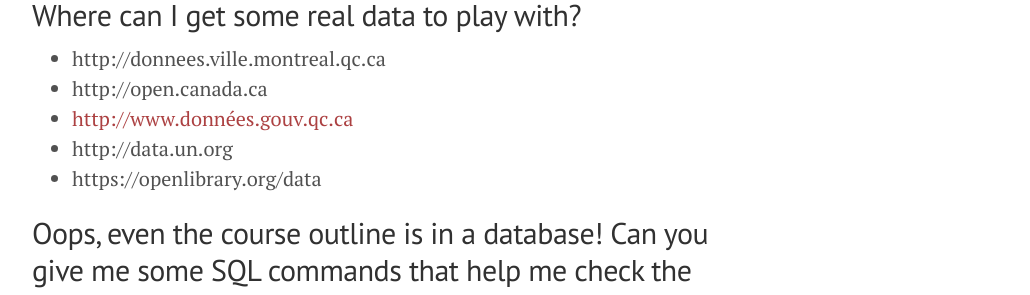
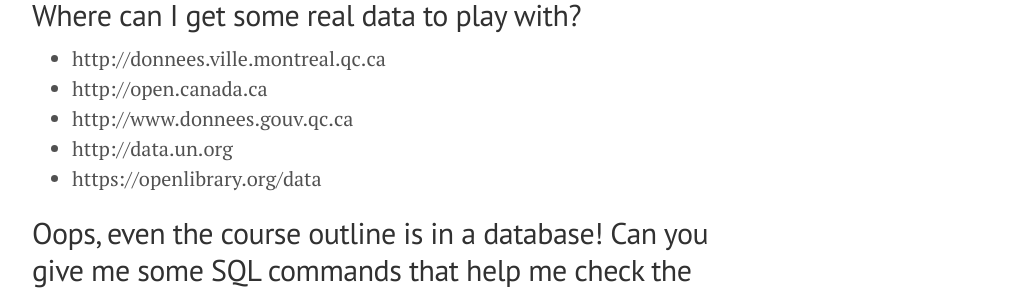
Before and after one commit to retrography/data-management, a Jekyll site: the page built from FAQ.markdown, in a window 1280 px wide and 900 px high, scrolled down 1443 px. Shown: the part 155-450 px from the top of the window, without its empty margins (248-1278 px from the left). Built offline with Jekyll 4.4.1, drawn with Linux system fonts in a browser that asks for light colours; Markdown is read by kramdown in place of the engine named in the settings; part of the change alters nothing that is shown.

Commit message:
Update FAQ.markdown

```diff
--- a/FAQ.markdown
+++ b/FAQ.markdown
@@ -39,7 +39,7 @@ Have a look at [generatedata.com](http://www.generatedata.com) as well as [mocka
 
 - http://donnees.ville.montreal.qc.ca
 - http://open.canada.ca
-- [http://www.données.gouv.qc.ca](http://www.données.gouv.qc.ca/)
+- http://www.donnees.gouv.qc.ca
 - http://data.un.org
 - https://openlibrary.org/data
 
```
